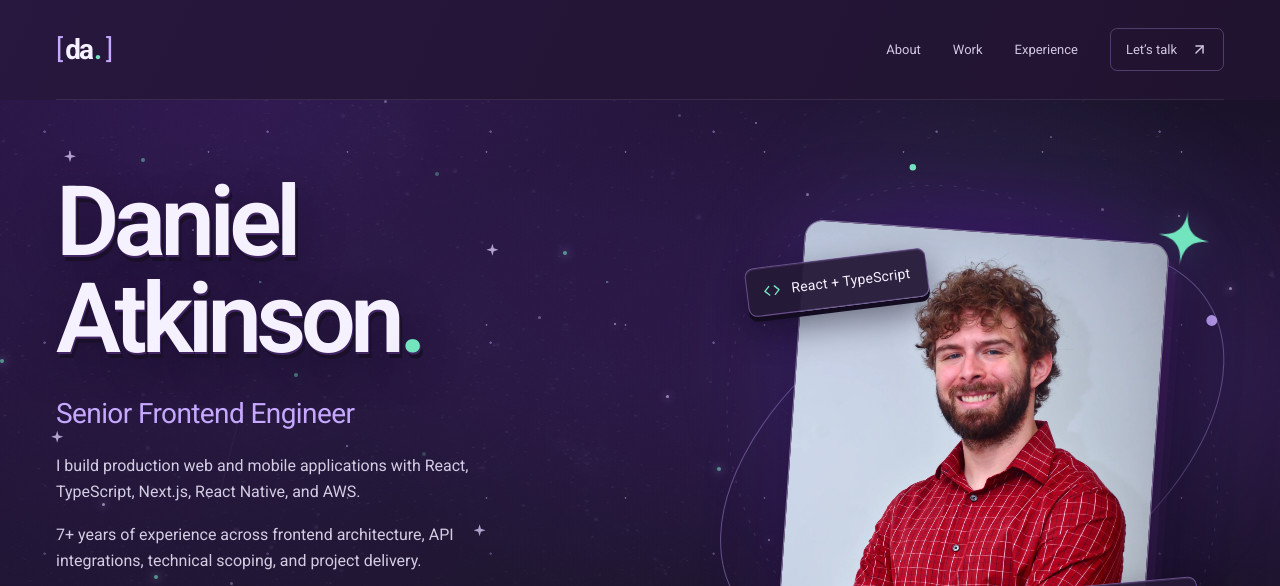
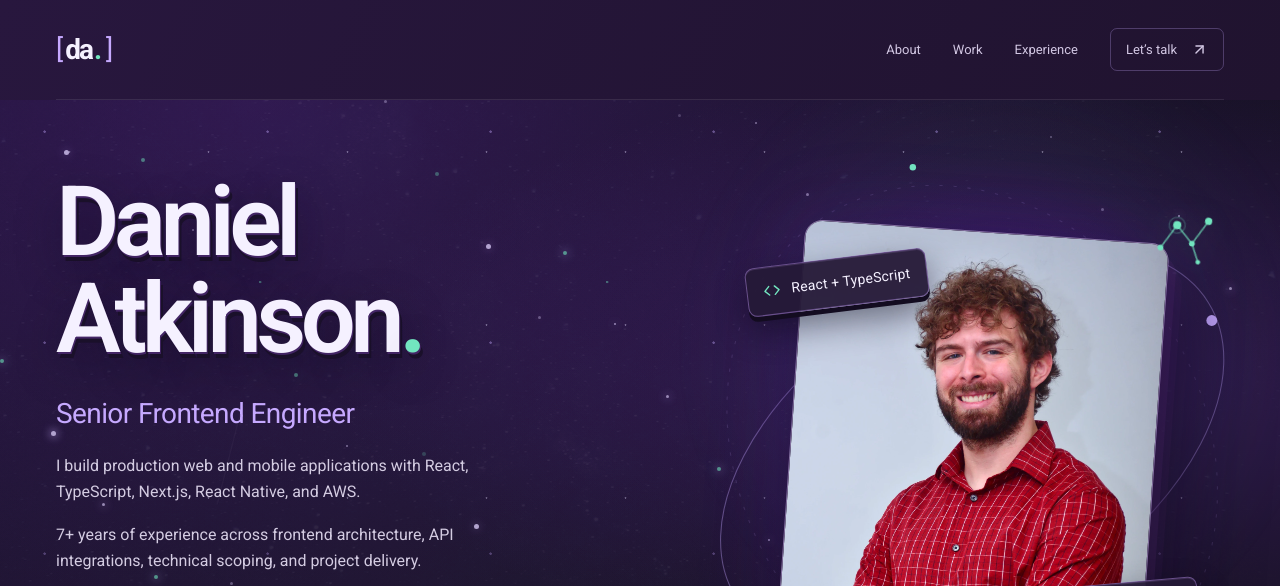
Before and after one commit to Datki11/portfolio-site, a Next.js app: page / in a window 1280 px wide. Shown: the top 586 px of the page. Built offline with nearby package versions, Linux system fonts and the light colour scheme; a web font is replaced by a local one.

Commit message:
Replace sparkle motifs with constellation graphics

```diff
--- a/app/StarField.tsx
+++ b/app/StarField.tsx
@@ -7,12 +7,12 @@ export default function StarField() {
         return (
           <span
             key={index}
-            className={`depth-star ${prominent ? "depth-star-cross" : ""}`}
+            className="depth-star"
             style={{
               left: `${(index * 37 + 5) % 100}%`,
               top: `${(index * 23 + 7) % 97}%`,
-              width: prominent ? 12 : 2 + (index % 3),
-              height: prominent ? 12 : 2 + (index % 3),
+              width: prominent ? 5 : 2 + (index % 3),
+              height: prominent ? 5 : 2 + (index % 3),
               opacity: prominent ? 0.75 : 0.22 + (index % 4) * 0.13,
             }}
           />
--- a/app/globals.css
+++ b/app/globals.css
@@ -1482,19 +1482,7 @@ h3 {
   background: var(--mint);
   box-shadow: 0 0 13px #72e5bf88;
 }
-.depth-star-cross {
-  border-radius: 0;
-  clip-path: polygon(
-    50% 0,
-    61% 38%,
-    100% 50%,
-    61% 62%,
-    50% 100%,
-    39% 62%,
-    0 50%,
-    39% 38%
-  );
-}
+
 .portrait-composition {
   perspective: 1000px;
   transform-style: flat;
--- a/app/page.tsx
+++ b/app/page.tsx
@@ -9,7 +9,7 @@ import CareerJourney from "./CareerJourney";
 const headshotSrc: string | null = "/images/headshot.webp";
 const resumeHref = "/Daniel_Atkinson_Resume_2026_Senior_Frontend_Engineer.pdf";
 
-function Spark({ className = "" }: { className?: string }) {
+function Constellation({ className = "" }: { className?: string }) {
   return (
     <svg
       className={className}
@@ -18,9 +18,19 @@ function Spark({ className = "" }: { className?: string }) {
       aria-hidden="true"
     >
       <path
-        d="M20 0C20 14 26 20 40 20C26 20 20 26 20 40C20 26 14 20 0 20C14 20 20 14 20 0Z"
-        fill="currentColor"
+        d="M5 29 14 12 26 23 35 6M26 23l6 12"
+        stroke="currentColor"
+        strokeWidth="1.2"
+        strokeOpacity=".65"
       />
+      <g fill="currentColor">
+        <circle cx="5" cy="29" r="2" />
+        <circle cx="14" cy="12" r="2.8" />
+        <circle cx="26" cy="23" r="2" />
+        <circle cx="35" cy="6" r="2.5" />
+        <circle cx="32" cy="35" r="1.6" />
+      </g>
+      <circle cx="14" cy="12" r="5.5" stroke="currentColor" strokeOpacity=".25" />
     </svg>
   );
 }
@@ -114,7 +124,7 @@ export default function Home() {
                 <circle cx="502" cy="160" r="5" fill="#c6a9ff" />
                 <circle cx="225" cy="18" r="3" fill="#72e5bf" />
               </svg>
-              <Spark className="hero-spark" />
+              <Constellation className="hero-spark" />
               <span className="orbit-label orbit-label-top">
                 <FiCode aria-hidden="true" /> React + TypeScript
               </span>
@@ -188,7 +198,7 @@ export default function Home() {
             <p className="eyebrow">
               <span className="section-number">01</span> ABOUT
             </p>
-            <Spark className="section-spark" />
+            <Constellation className="section-spark" />
           </div>
           <div className="about-intro">
             <h2 id="about-title">
@@ -634,7 +644,7 @@ export default function Home() {
                   database querying, and interactive charts.
                 </p>
               </div>
-              <Spark className="ai-spark" />
+              <Constellation className="ai-spark" />
             </div>
           </div>
         </section>
@@ -676,7 +686,7 @@ export default function Home() {
                 <span className="section-number">04</span> CONTACT
               </p>
               <h2 id="contact-title">
-                Get in <span>touch</span> <Spark className="contact-spark" />
+                Get in <span>touch</span> <Constellation className="contact-spark" />
               </h2>
               <p>
                 I’m open to senior frontend, full-stack, and frontend-heavy software
@@ -700,7 +710,7 @@ export default function Home() {
                   <i />
                 </div>
               </div>
-              <Spark className="planet-spark" />
+              <Constellation className="planet-spark" />
             </div>
           </div>
         </section>
```
